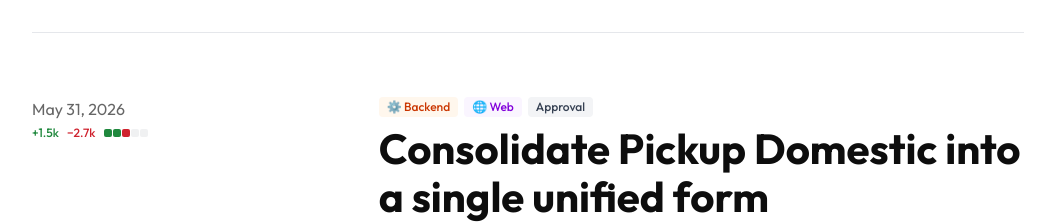
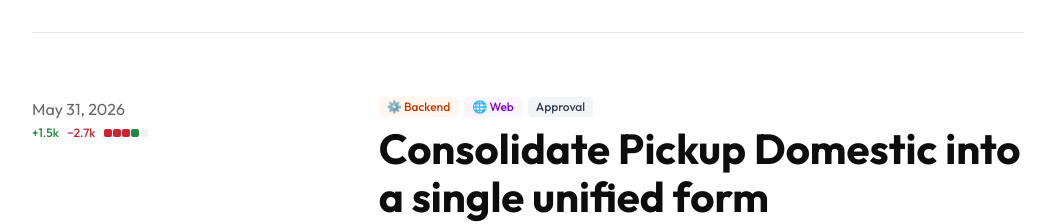
Before and after one commit to SjdnDzikran/changelog-len, a Next.js app: page / in a window 1280 px wide. Shown: the part 11080-11304 px from the top of the page, without its empty margins (112-1163 px from the left). Built offline with nearby package versions, Linux system fonts and the light colour scheme.

Commit message:
fix: flip diffstat blocks when deletions > additions

```diff
--- a/src/app/page.tsx
+++ b/src/app/page.tsx
@@ -27,34 +27,27 @@ function DayDiffStats({ day }: { day: ChangelogDayType }) {
 
   if (total === 0) return null;
 
-  const greenCount = Math.round((totalAdditions / total) * 5);
-  const hasDeletions = totalDeletions > 0;
-  const neutralCount = Math.max(0, 5 - greenCount - (hasDeletions ? 1 : 0));
+  // GitHub-style: 5 blocks — proportional green/red, flip when deletions > additions
+  const isDeletionHeavy = totalDeletions > totalAdditions;
+  const primaryCount = isDeletionHeavy
+    ? Math.round((totalDeletions / total) * 5)
+    : Math.round((totalAdditions / total) * 5);
+  const hasSecondary = isDeletionHeavy ? totalAdditions > 0 : totalDeletions > 0;
+  const neutralCount = Math.max(0, 5 - primaryCount - (hasSecondary ? 1 : 0));
 
   return (
     <div className="flex items-center gap-2 text-xs text-black/50 mt-1">
       <span className="font-medium" style={{ color: "rgb(31, 136, 61)" }}>+{formatNumber(totalAdditions)}</span>
       <span className="font-medium" style={{ color: "rgb(207, 34, 46)" }}>−{formatNumber(totalDeletions)}</span>
       <span className="inline-flex" aria-hidden="true">
-        {Array.from({ length: greenCount }).map((_, i) => (
-          <span
-            key={`g${i}`}
-            className="inline-block"
-            style={{ width: 8, height: 8, backgroundColor: "rgb(31, 136, 61)", marginLeft: 1, borderRadius: 2 }}
-          />
+        {Array.from({ length: primaryCount }).map((_, i) => (
+          <span key={isDeletionHeavy ? `r${i}` : `g${i}`} className="inline-block" style={{ width: 8, height: 8, backgroundColor: isDeletionHeavy ? "rgb(207, 34, 46)" : "rgb(31, 136, 61)", marginLeft: 1, borderRadius: 2 }} />
         ))}
-        {hasDeletions && (
-          <span
-            className="inline-block"
-            style={{ width: 8, height: 8, backgroundColor: "rgb(207, 34, 46)", marginLeft: 1, borderRadius: 2 }}
-          />
+        {hasSecondary && (
+          <span className="inline-block" style={{ width: 8, height: 8, backgroundColor: isDeletionHeavy ? "rgb(31, 136, 61)" : "rgb(207, 34, 46)", marginLeft: 1, borderRadius: 2 }} />
         )}
         {Array.from({ length: neutralCount }).map((_, i) => (
-          <span
-            key={`n${i}`}
-            className="inline-block"
-            style={{ width: 8, height: 8, backgroundColor: "rgba(129, 139, 152, 0.12)", marginLeft: 1, borderRadius: 2 }}
-          />
+          <span key={`n${i}`} className="inline-block" style={{ width: 8, height: 8, backgroundColor: "rgba(129, 139, 152, 0.12)", marginLeft: 1, borderRadius: 2 }} />
         ))}
       </span>
     </div>
```
